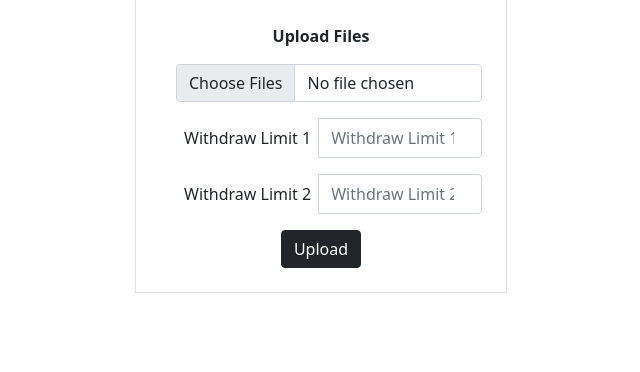
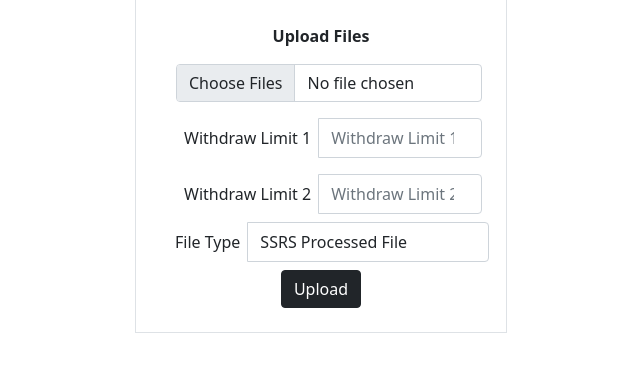
Before and after one commit to SwarupKharul/First_Flask_db_integration, a Flask app: page / in a window 1280 px wide. Shown: the part 121-493 px from the top of the page, without its empty margins (319-959 px from the left). Run offline with Flask 2, Linux system fonts and the light colour scheme; some libraries are stand-ins or nearby versions.

Commit message:
Form: Added an input for file option

```diff
--- a/templates/upload.html
+++ b/templates/upload.html
@@ -36,6 +36,25 @@
             <span class="input-group-addon m-2">Withdraw Limit 2 </span>
             <input id="WL2" type="number" class="form-control ml-2" name="WL2" placeholder="Withdraw Limit 2">
           </div>
+          <div class="input-group">
+            <span class="input-group-addon m-2">File Type</span>
+            <select class="form-control" id="fileOption" name="File Option">
+              <option value="SSRS Processed File">SSRS Processed File</option>
+              <option value="SSRS Pending Withdrawl">SSRS Pending Withdrawl</option>
+              <option value="Payment Gateway Processed File">Payment Gateway Processed File</option>
+              <option value="Bank Reverse report">Bank Reverse report</option>
+              <option value="Daily Bank Reverse file">Daily Bank Reverse file</option>
+            </select>
+          </div>
+          <div class="input-group m-2" id="bank" style="display: none;">
+            <span class="input-group-addon m-2">Bank Name</span>
+            <select class="form-control" id="fileOption" name="File Option">
+              <option value="submit">SBI</option>
+              <option value="HDFC">HDFC</option>
+              <option value="ICICI">ICICI</option>
+              <option value="BOM">BOM</option>
+            </select>
+          </div>
         </div>
       </div>
       <div class="form-group">
@@ -49,5 +68,14 @@
 
   <script src="https://maxcdn.bootstrapcdn.com/bootstrap/3.3.0/js/bootstrap.min.js"></script>
   <script src="https://code.jquery.com/jquery-1.11.1.min.js"></script>
+  <script>
+    $('#fileOption').on('change', function() {
+  if(this.value == "Bank Reverse report" || this.value == "Daily Bank Reverse file") {
+    $('#bank').show();
+  } else {
+    $('#bank').hide();
+  }
+});
+  </script>
   </body>
 </html>
```
